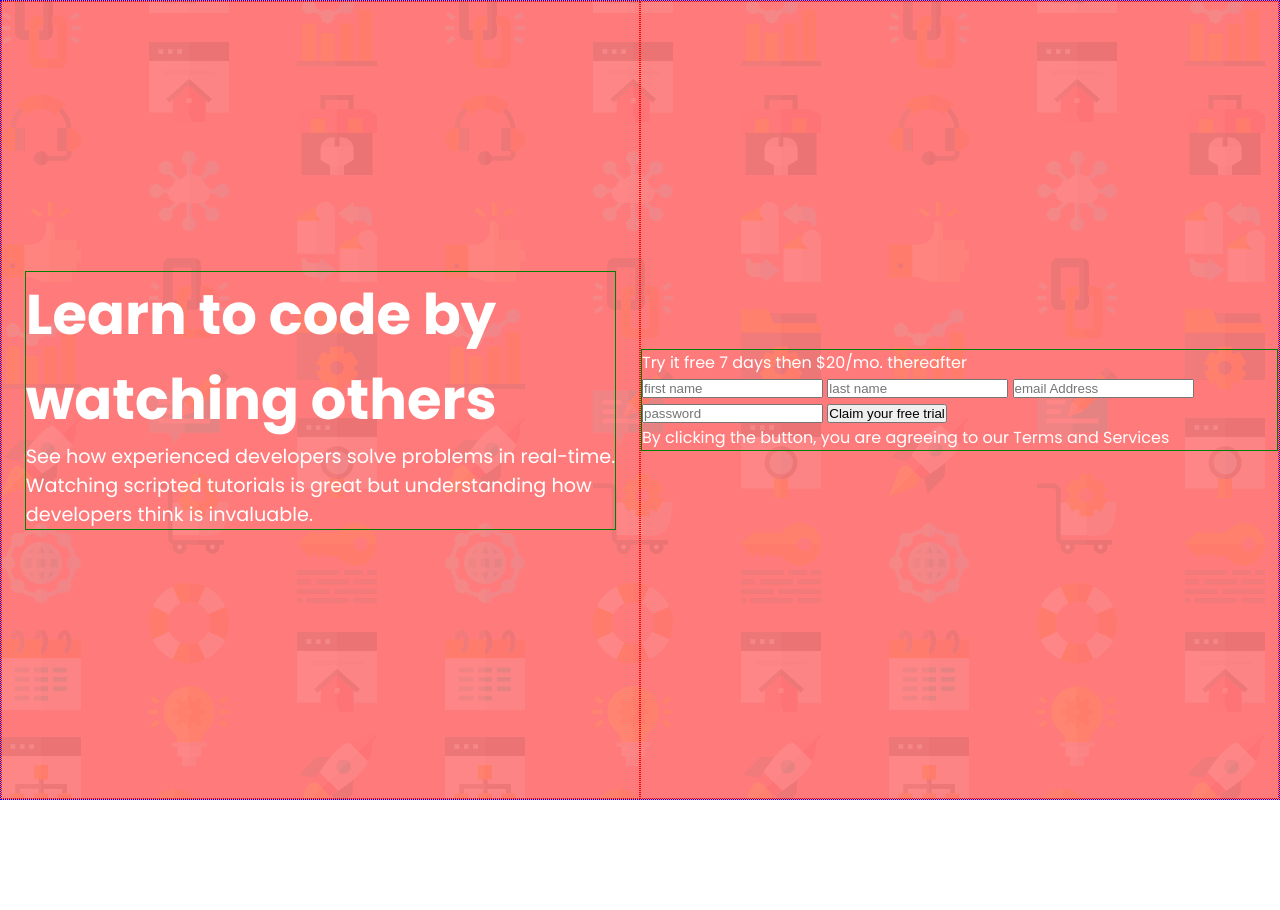
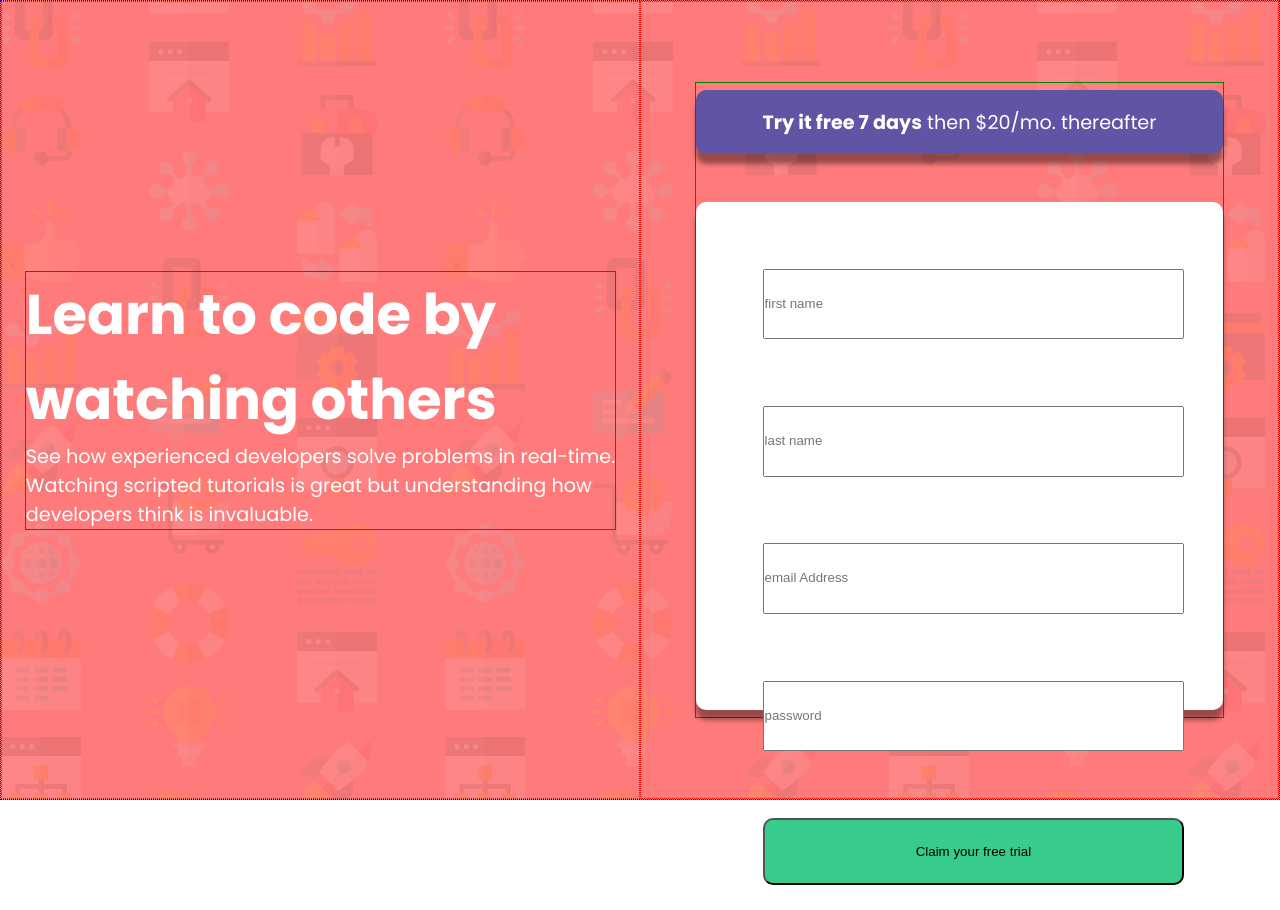
Before and after one commit to Kudzanayi-Dzvairo/intro-signup-form, a plain HTML site: page index.html in a window 1280 px wide. Before the commit the page ends 800 px from the top, so only its background shows below. Drawn offline with Linux system fonts and the light colour scheme.

Commit message:
some of the right

```diff
--- a/index.html
+++ b/index.html
@@ -23,15 +23,15 @@
 <body>
   <div class="main">
     <div class="title">
-      <div class="box">
+      <div class="box right">
       <h1>  Learn to code by<br> watching others </h1>
       <p class="text">  See how experienced developers solve problems in real-time.<br> Watching scripted tutorials is great but understanding how<br> developers think is invaluable.  </p>
       </div>
     </div>
     <div class="form">
-      <div class="box">
+      <div class="box left">
       <div class="banner">
-        Try it free 7 days then $20/mo. thereafter
+        <p><b>Try it free 7 days</b> then $20/mo. thereafter </p>
       </div>
       <div id="form">
         <form action="">
--- a/style.css
+++ b/style.css
@@ -64,6 +64,8 @@ body{
     border: 1px solid green;
 }
 
+/*------ left side -----*/
+
 h1{
     font-size: 3.5em;
     font-weight: 700;
@@ -73,3 +75,51 @@ h1{
     font-size: 1.2em;
     font-weight: 400;
 }
+
+/*---- right side -----*/
+
+.banner{
+    background-color: hsl(248, 32%, 49%);
+    height: 4em;
+    border-radius: 10px;
+    text-align: center;
+    display: flex;
+    justify-content: center;
+    align-items: center;
+    box-shadow: 0px 10px 5px 0px rgba(0,0,0,0.4);
+
+}
+
+.banner p{
+    font-size:1.2em;
+    font-weight: 200;
+}
+
+
+.left {
+    height: 80%
+}
+
+#form{
+    background-color: white;
+    height: 80%;
+    margin-top: 3em;
+    border-radius: 10px;
+    box-shadow: 0px 10px 5px 0px rgba(0,0,0,0.4);
+}
+
+input{
+    display: block;
+    margin: 5em;
+    width:80%;
+    line-height: 5em;
+}
+
+button {
+    overflow: hidden;
+    margin-left: 5em;
+    width:80%;
+    height: 5em;
+    background-color: hsl(154, 59%, 51%);
+    border-radius: 10px;
+}
```
